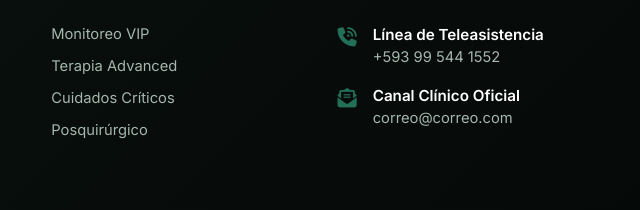
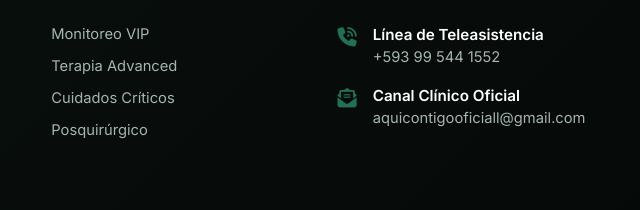
Before and after one commit to aquicontigo-oficial/aquicontigo-oficial.github.io, a plain HTML site: page index.html in a window 1280 px wide. Shown: the part 5832-6042 px from the top of the page, 640-1280 px from the left. Drawn offline with nearby package versions, Linux system fonts and the light colour scheme; a web font is replaced by a local one.

Commit message:
Add files via upload

```diff
--- a/index.html
+++ b/index.html
@@ -1248,7 +1248,7 @@
               <i class="fa-solid fa-envelope-open-text"></i>
               <div>
                 <h5>Canal Clínico Oficial</h5>
-                <p>correo@correo.com</p>
+                <p>aquicontigooficiall@gmail.com</p>
               </div>
             </div>
           </div>
```
